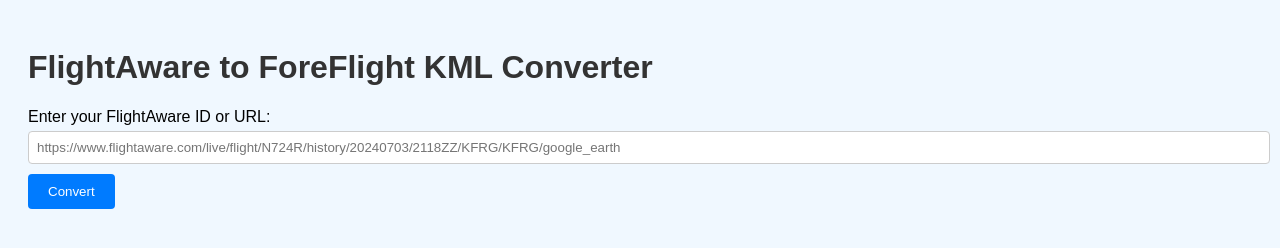
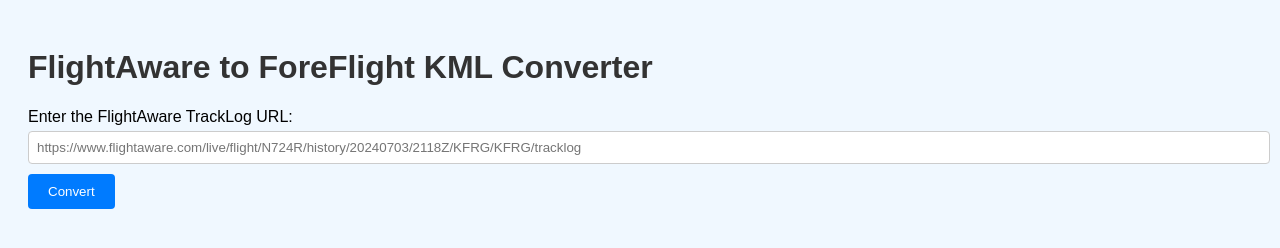
Before and after one commit to fqlx/flightaware-to-foreflight, a plain HTML site: page index.html in a window 1280 px wide. Drawn offline with Linux system fonts and the light colour scheme.

Commit message:
Updated placeholder

```diff
--- a/index.html
+++ b/index.html
@@ -58,8 +58,8 @@
 </head>
 <body>
     <h1>FlightAware to ForeFlight KML Converter</h1>
-    <label for="flightAwareUrl">Enter your FlightAware ID or URL:</label>
-    <input type="text" id="flightAwareUrl" placeholder="https://www.flightaware.com/live/flight/N724R/history/20240703/2118ZZ/KFRG/KFRG/google_earth">
+    <label for="flightAwareUrl">Enter the FlightAware TrackLog URL:</label>
+    <input type="text" id="flightAwareUrl" placeholder="https://www.flightaware.com/live/flight/N724R/history/20240703/2118Z/KFRG/KFRG/tracklog">
     <button onclick="convertKML()">Convert</button>
     <a id="downloadLink" style="display: none;">Download Converted KML</a>
     <pre id="log"></pre>
```
